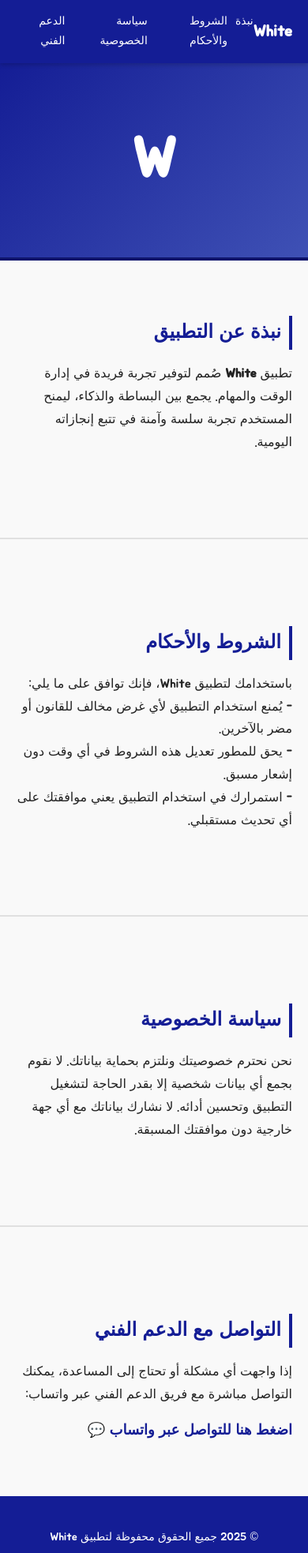
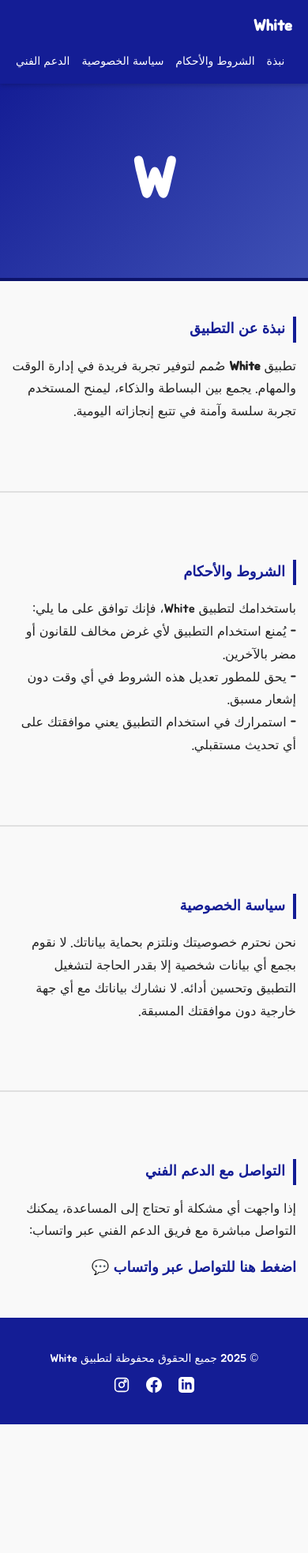
Before and after one commit to MHM-X/White.app, a plain HTML site: page index.html in a window 390 px wide. Shown: the top 1967 px of the page at 79% size. After the commit the page ends 1804 px from the top, so only its background shows below. Drawn offline with Linux system fonts and the light colour scheme.

Commit message:
Enhance responsiveness and update social media icons
Added responsive design features and updated social media icons to use SVGs.

```diff
--- a/index.html
+++ b/index.html
@@ -29,6 +29,8 @@
       align-items: center;
       justify-content: space-between;
       box-shadow: 0 2px 6px rgba(0,0,0,0.2);
+      flex-wrap: wrap;
+      gap: 15px;
     }
 
     .nav-title {
@@ -41,6 +43,7 @@
     .nav-links {
       display: flex;
       gap: 25px;
+      flex-wrap: wrap;
     }
 
     .nav-links a {
@@ -48,6 +51,7 @@
       text-decoration: none;
       font-size: 16px;
       transition: opacity 0.2s ease;
+      white-space: nowrap;
     }
 
     .nav-links a:hover {
@@ -112,28 +116,58 @@
       transition: transform 0.2s ease;
     }
 
-    .social-icons img {
-      width: 28px;
-      height: 28px;
-      filter: brightness(0) invert(1);
-    }
+
 
     .social-icons a:hover {
       transform: scale(1.15);
     }
 
+    @media (max-width: 768px) {
+      nav {
+        flex-direction: column;
+        align-items: flex-end;
+      }
+
+      .nav-title {
+        font-size: 22px;
+        width: 100%;
+      }
+
+      .nav-links {
+        gap: 20px;
+        width: 100%;
+        justify-content: flex-end;
+      }
+
+      .nav-links a {
+        font-size: 15px;
+      }
+    }
+
     @media (max-width: 600px) {
       .nav-links {
-        gap: 10px;
+        gap: 15px;
+        justify-content: flex-end;
       }
+
       .nav-links a {
         font-size: 14px;
       }
+
       .nav-title {
         font-size: 20px;
       }
+
       header .logo {
         font-size: 70px;
+      }
+
+      section {
+        padding: 30px 15px;
+      }
+
+      section h2 {
+        font-size: 18px;
       }
     }
   </style>
@@ -210,14 +244,22 @@
   <footer>
     <p>© 2025 جميع الحقوق محفوظة لتطبيق White</p>
     <div class="social-icons">
-      <a href="https://www.linkedin.com/in/YOUR_LINKEDIN" target="_blank">
-        <img src="https://upload.wikimedia.org/wikipedia/commons/8/81/LinkedIn_icon.svg" alt="LinkedIn" />
+      <a href="https://www.linkedin.com/in/YOUR_LINKEDIN" target="_blank" title="LinkedIn">
+        <svg xmlns="http://www.w3.org/2000/svg" viewBox="0 0 24 24" fill="white" width="20" height="20">
+          <path d="M19 0h-14c-2.761 0-5 2.239-5 5v14c0 2.761 2.239 5 5 5h14c2.762 0 5-2.239 5-5v-14c0-2.761-2.238-5-5-5zm-11 19h-3v-11h3v11zm-1.5-12.268c-.966 0-1.75-.79-1.75-1.764s.784-1.764 1.75-1.764 1.75.79 1.75 1.764-.783 1.764-1.75 1.764zm13.5 12.268h-3v-5.604c0-3.368-4-3.113-4 0v5.604h-3v-11h3v1.765c1.396-2.586 7-2.777 7 2.476v6.759z"/>
+        </svg>
       </a>
-      <a href="https://www.facebook.com/YOUR_FACEBOOK" target="_blank">
-        <img src="https://upload.wikimedia.org/wikipedia/commons/5/51/Facebook_f_logo_(2019).svg" alt="Facebook" />
+      <a href="https://www.facebook.com/YOUR_FACEBOOK" target="_blank" title="Facebook">
+        <svg xmlns="http://www.w3.org/2000/svg" viewBox="0 0 24 24" fill="white" width="20" height="20">
+          <path d="M24 12.073c0-6.627-5.373-12-12-12s-12 5.373-12 12c0 5.99 4.388 10.954 10.125 11.854v-8.385H7.078v-3.47h3.047V9.43c0-3.007 1.792-4.669 4.533-4.669 1.312 0 2.686.235 2.686.235v2.953H15.83c-1.491 0-1.956.925-1.956 1.874v2.25h3.328l-.532 3.47h-2.796v8.385C19.612 23.027 24 18.062 24 12.073z"/>
+        </svg>
       </a>
-      <a href="https://www.instagram.com/YOUR_INSTAGRAM" target="_blank">
-        <img src="https://upload.wikimedia.org/wikipedia/commons/a/a5/Instagram_icon.png" alt="Instagram" />
+      <a href="https://www.instagram.com/YOUR_INSTAGRAM" target="_blank" title="Instagram">
+        <svg xmlns="http://www.w3.org/2000/svg" viewBox="0 0 24 24" fill="none" stroke="white" stroke-width="2" width="20" height="20">
+          <rect x="2" y="2" width="20" height="20" rx="5" ry="5"></rect>
+          <path d="M16 11.37A4 4 0 1 1 12.63 8 4 4 0 0 1 16 11.37z"></path>
+          <circle cx="17.5" cy="6.5" r="1.5"></circle>
+        </svg>
       </a>
     </div>
   </footer>
```
